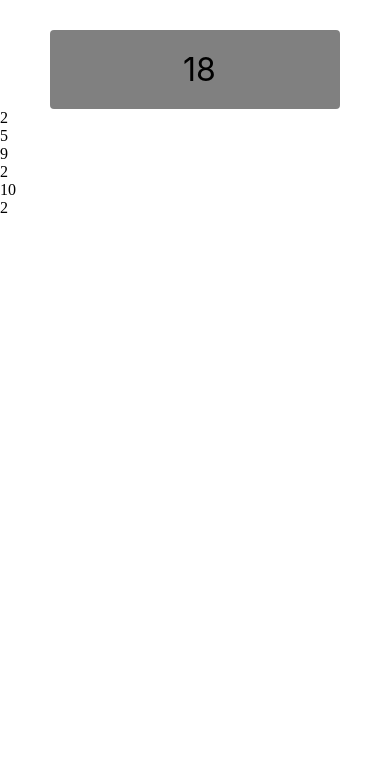
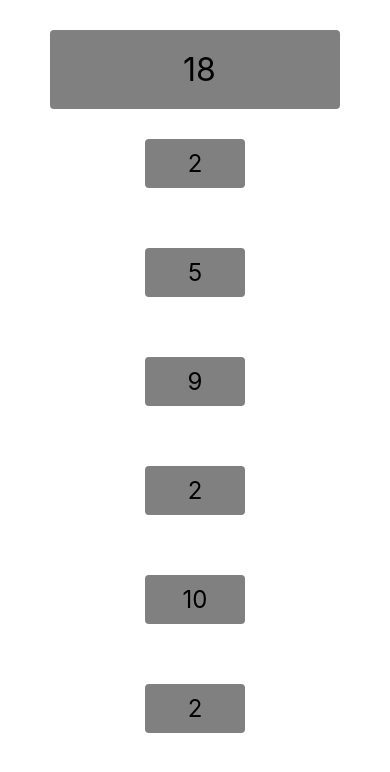
Before and after one commit to kiztopia1/react-native-math-game, a React Native app: screen / in a window 390 px wide. Shown: the top 772 px of the page. Built offline with nearby package versions, Linux system fonts and the light colour scheme.

Commit message:
choose style added

```diff
--- a/src/components/Game.js
+++ b/src/components/Game.js
@@ -13,9 +13,12 @@ export default class Game extends Component {
             <View  style={styles.container} >
              <Text style={styles.target}>{this.Target} {this.target}</Text>
 
-            {this.randomArray.map((number, index) => (
-                <text key={index}>{number}</text>
-            ))}
+            <View style={styles.choosesCont}>
+            {this.randomArray.map((number, index) =>
+                <Text style={styles.choose} key={index}>{number}</Text>
+            )}
+            </View>
+
             </View>
         )
     }
@@ -32,9 +35,25 @@ const styles = StyleSheet.create({
         marginTop: 30,
         marginHorizontal: 50,
         backgroundColor: 'gray',
-        display: "inline",
         padding:20,
         borderRadius: 4,
         fontSize: '2rem'
+    },
+    choosesCont: {
+
+        flexDirection: 'row',
+        flexWrap: "wrap",
+        justifyContent: 'space-around'
+    },
+    choose: {
+        textAlign: 'center',
+        marginVertical: 30,
+        marginHorizontal:50,
+        backgroundColor: 'gray',
+        width: '100px',
+        padding: '10px',
+        fontSize: '1.5rem',
+        borderRadius: 4
+
     }
   });
```
